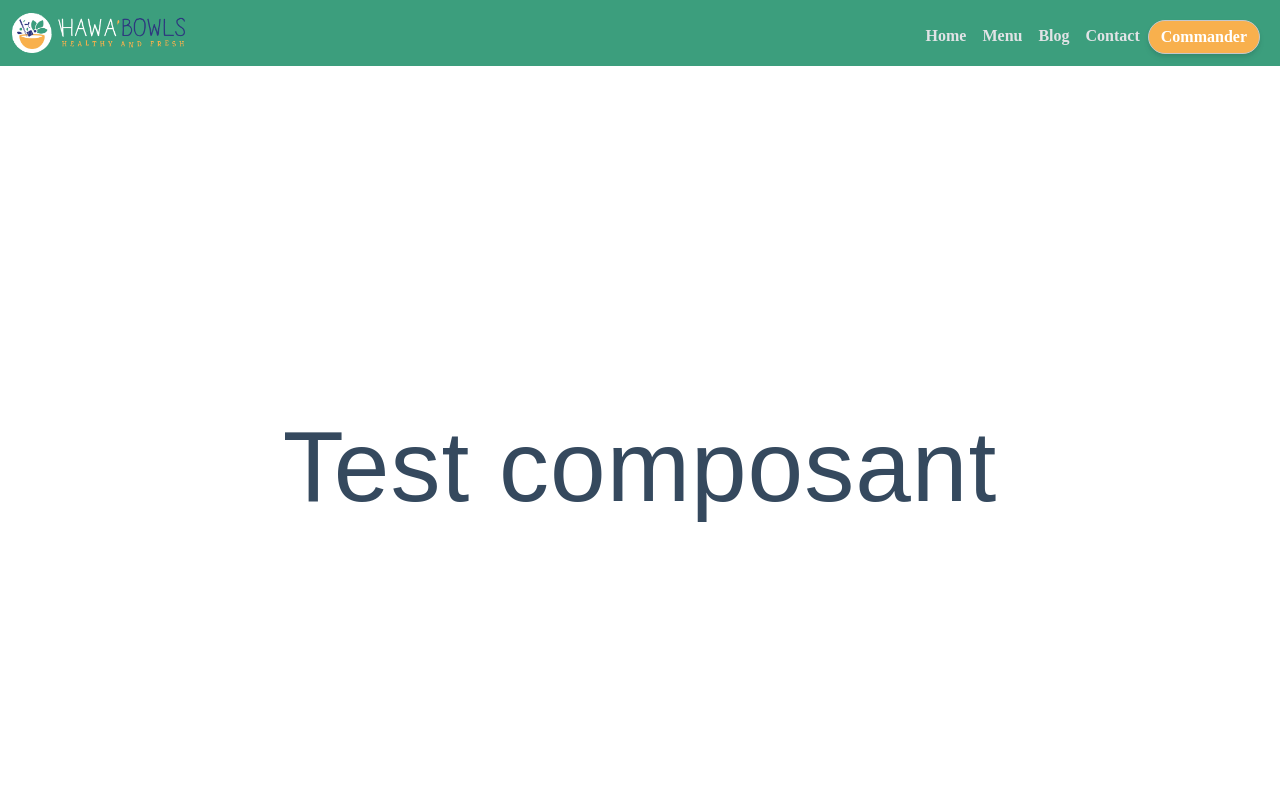
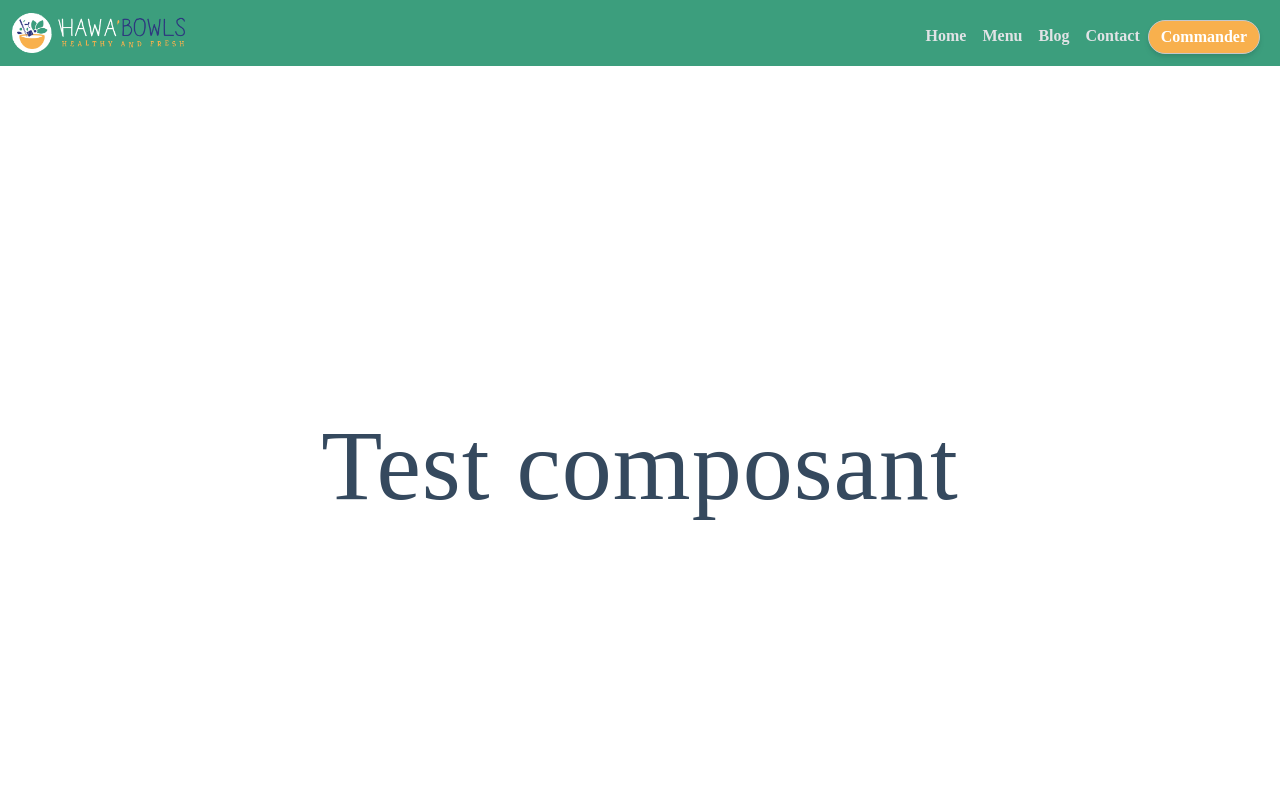
Before and after one commit to Hawabowls/HawaBowls-website, a Nuxt app: page / in a window 1280 px wide. Shown: the top 800 px of the page. Built offline with nearby package versions, Linux system fonts and the light colour scheme.

Commit message:
modification font

```diff
--- a/tailwind.config.js
+++ b/tailwind.config.js
@@ -51,7 +51,7 @@ module.exports = {
             },
         },
         fontFamily: {
-            'titre': ['AracneRegular', 'sans-serif'],
+            'titre': ['AracneRegular'],
             'body': ['BryanPro']
         }
 
```
